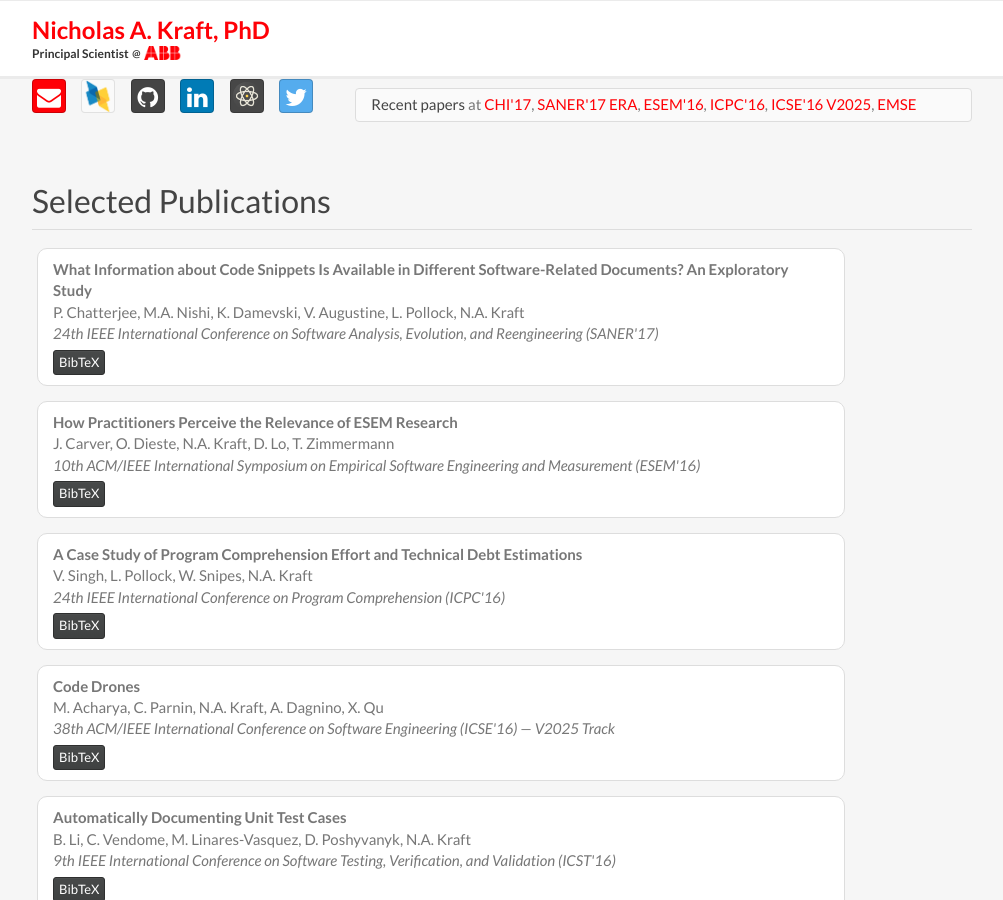
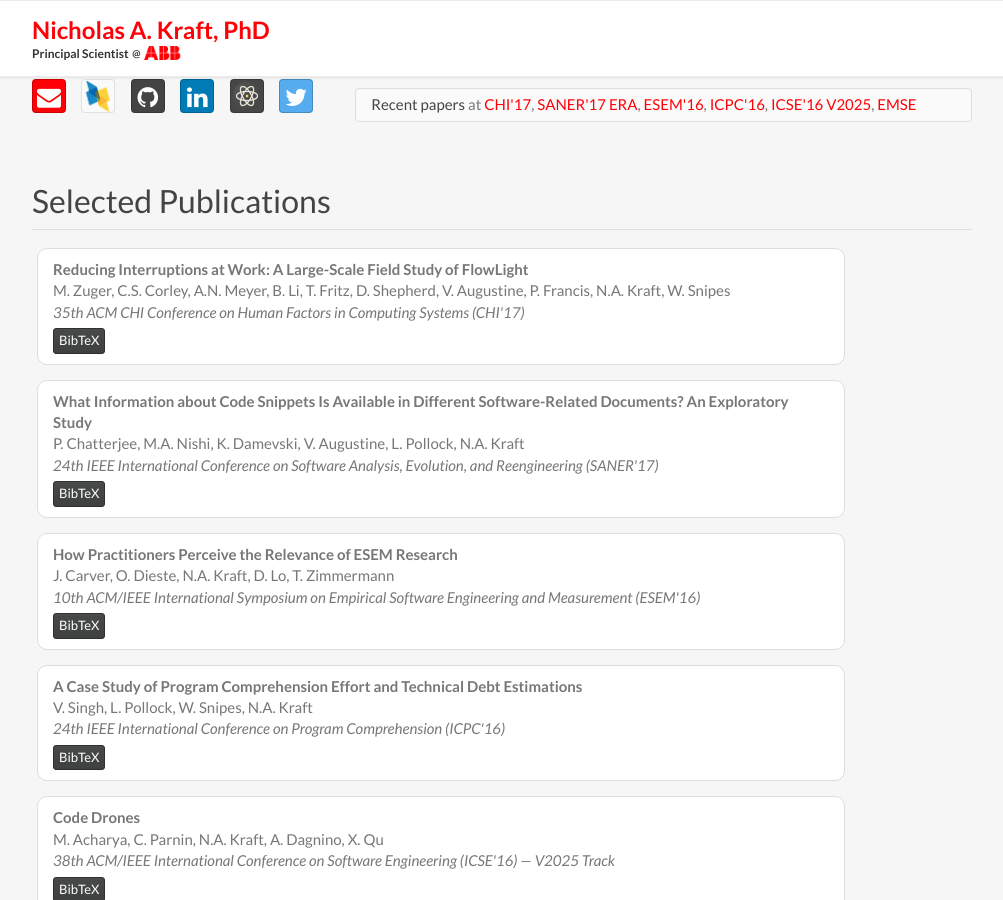
Before and after one commit to nkraft/nkraft.github.io, a Jekyll site: the page built from index.html, in a window 1280 px wide and 900 px high, scrolled down 327 px. Shown: the whole window, without its empty margins (138-1141 px from the left). Built offline with Jekyll 4.4.1, drawn with Linux system fonts in a browser that asks for light colours; nearby versions of some CDN libraries.

Commit message:
Update publications.html

```diff
--- a/_includes/publications.html
+++ b/_includes/publications.html
@@ -1,3 +1,23 @@
+<div class="row">
+    <div class="col-pub">
+        <div class="pub-html">
+            <span class="pub-title">Reducing Interruptions at Work: A Large-Scale Field Study of FlowLight</span><br>
+            <span class="pub-author">M. Zuger, C.S. Corley, A.N. Meyer, B. Li, T. Fritz, D. Shepherd, V. Augustine, P. Francis, N.A. Kraft, W. Snipes</span><br>
+            <span class="pub-venue">35th ACM CHI Conference on Human Factors in Computing Systems (CHI'17)</span><br>
+        </div>
+        <div class="pub-bibtex hidden">
+<pre>@inproceedings{Chatterjee_etal:2017,
+  author    = {M. Zuger and C.S. Corley and A.N. Meyer and B. Li and T. Fritz and D. Shepherd and V. Augustine and P. Francis and N.A. Kraft and W. Snipes},
+  title     = {Reducing Interruptions at Work: A Large-Scale Field Study of FlowLight},
+  booktitle = {Proceedings of the 35th ACM CHI Conference on Human Factors in Computing Systems (CHI'17)},
+  month     = may,
+  year      = 2017,
+  location  = {Denver, CO, USA},
+}
+</pre>
+        </div>
+    </div>
+</div>
 <div class="row">
     <div class="col-pub">
         <div class="pub-html">
```
